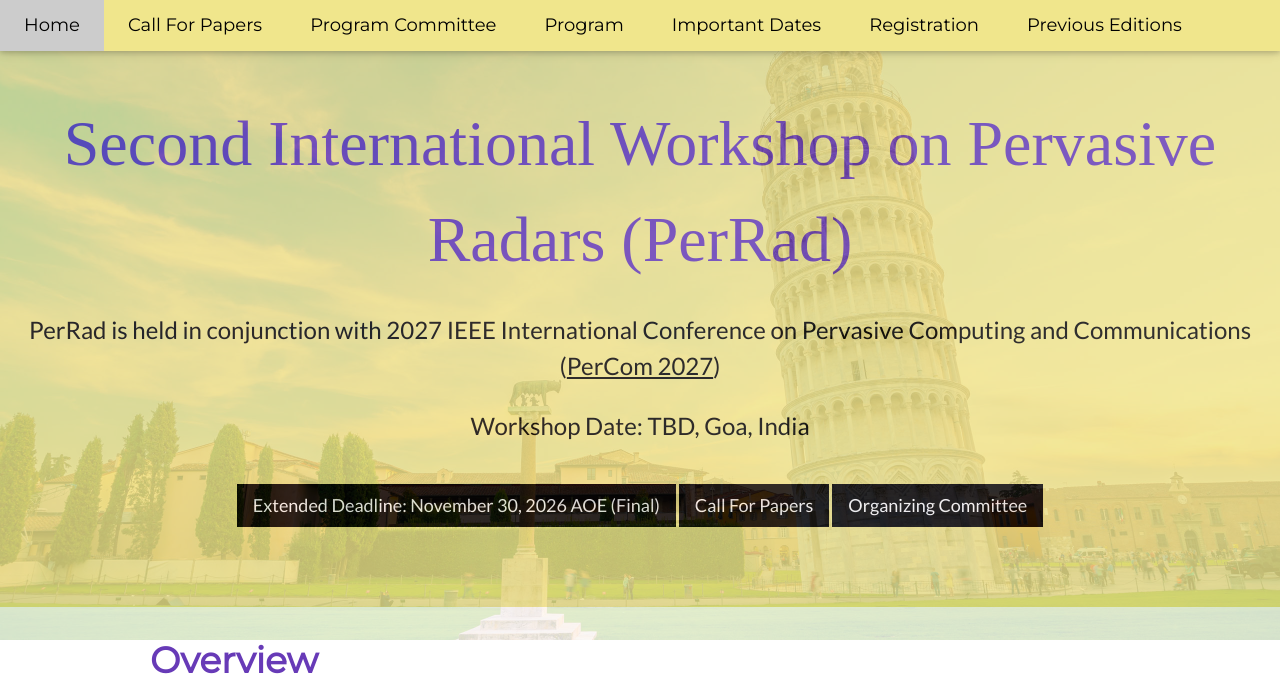
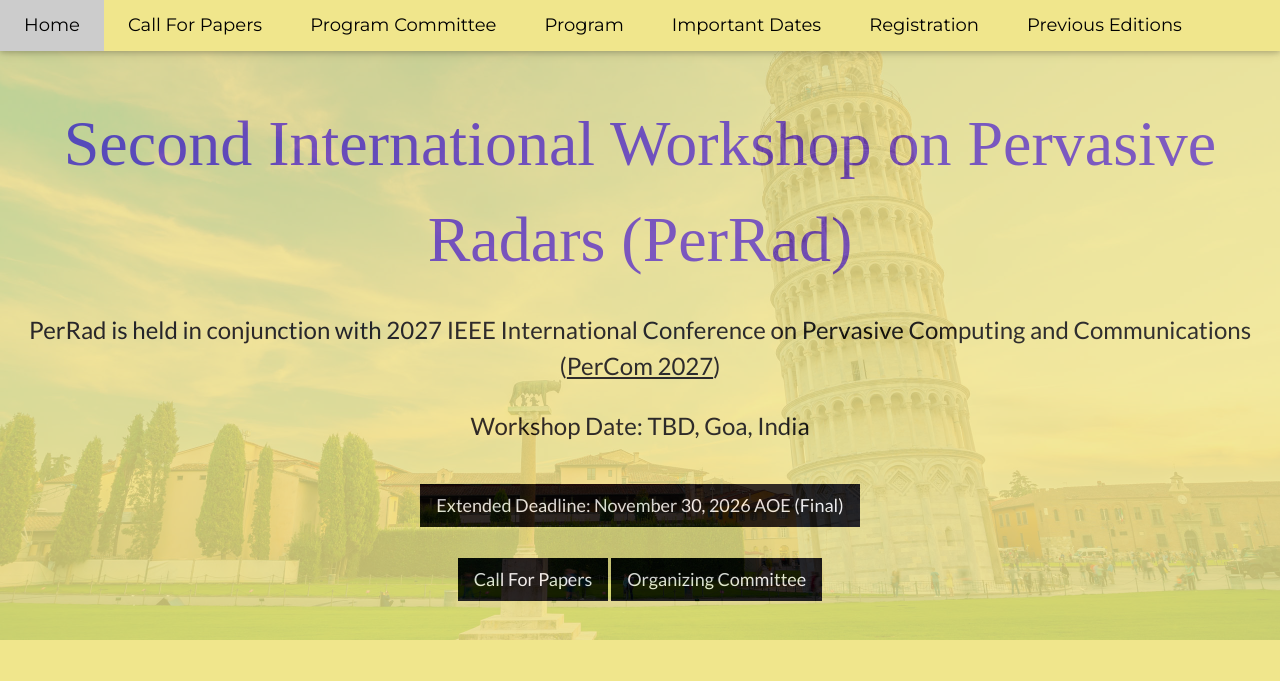
Before and after one commit to perradar/perradar.github.io, a plain HTML site: page index.html in a window 1280 px wide. Shown: the top 694 px of the page. Drawn offline with nearby package versions, Linux system fonts and the light colour scheme.

Commit message:
Wrap extended deadline link in a paragraph tag

```diff
--- a/index.html
+++ b/index.html
@@ -89,7 +89,7 @@ body,h1,h2,h3,h4,h5,h6 {font-family: "Lato", sans-serif}
   <h1 style='font-family: "Comic Sans"' class="w3-margin w3-jumbo w3-text-deep-purple">Second International Workshop on Pervasive Radars (PerRad)</h1>
   <p class="w3-xlarge">PerRad is held in conjunction with 2027 IEEE International Conference on Pervasive Computing and Communications (<a href="https://www.percom.org/" target="_blank">PerCom 2027</a>)</p>
   <p class="w3-xlarge">Workshop Date: TBD, Goa, India</p>
-   <a href="#" class="w3-button w3-black w3-padding-4 w3-large w3-margin-top">Extended Deadline: November 30, 2026 AOE (Final)</a>
+   <p><a href="#" class="w3-button w3-black w3-padding-4 w3-large w3-margin-top">Extended Deadline: November 30, 2026 AOE (Final)</a></p>
   <a href="CallForPapers.html" class="w3-button w3-black w3-padding-4 w3-large w3-margin-top">Call For Papers </a>
   <a href="#oc_committee" class="w3-button w3-black w3-padding-4 w3-large w3-margin-top">Organizing Committee</a>
 </header>
```
